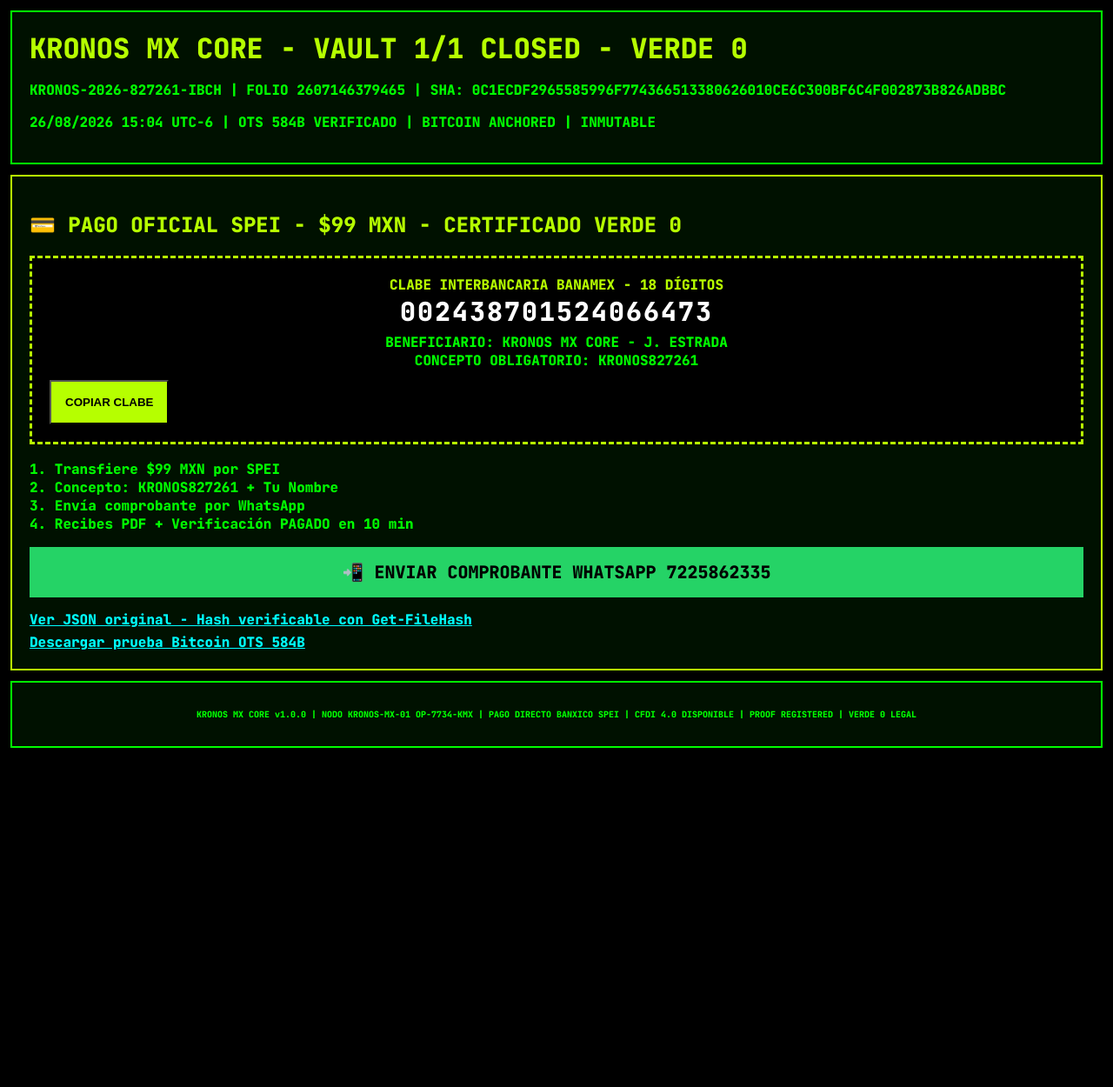
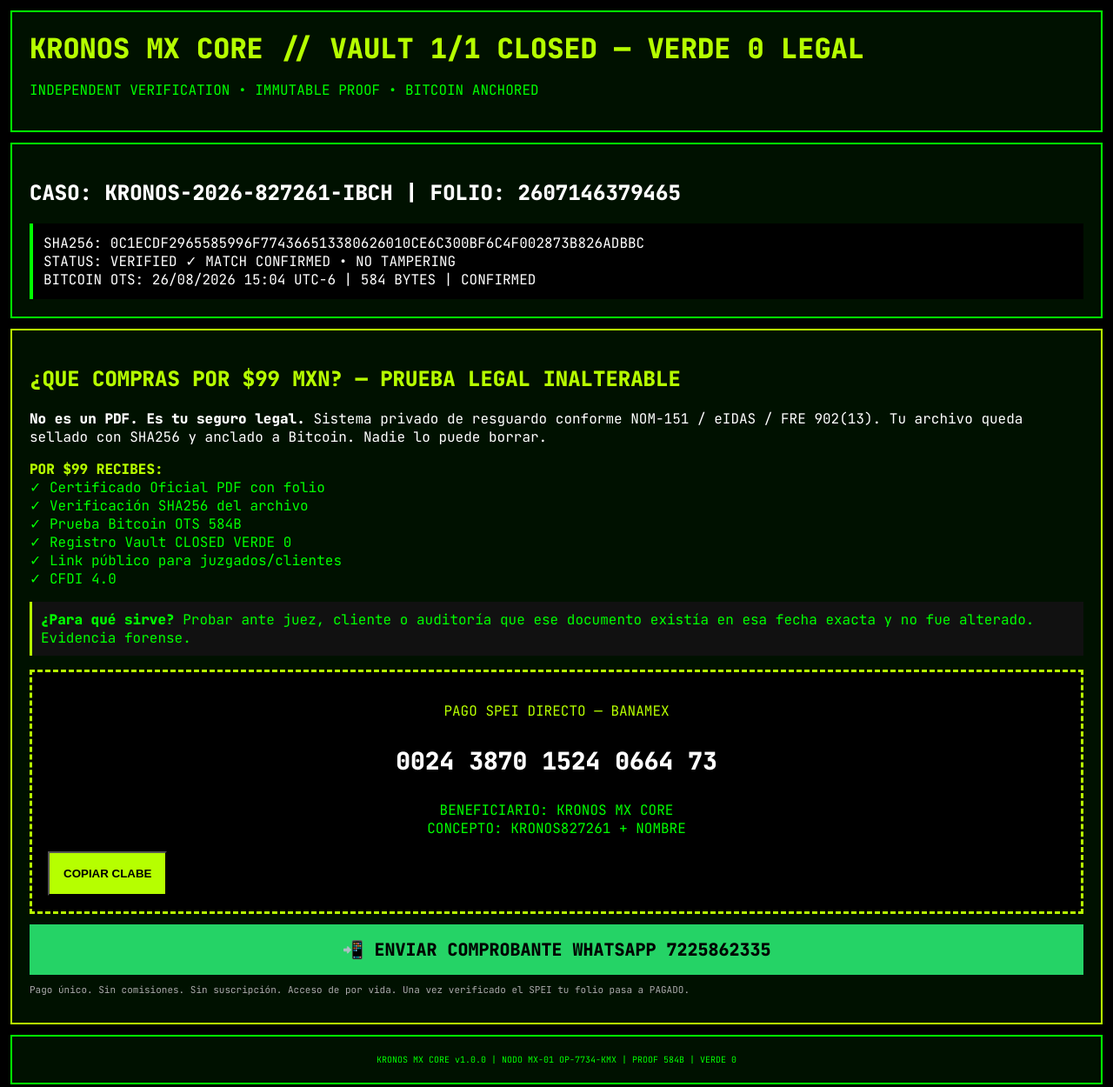
Before and after one commit to KRONOSPROYECT/kronos-mx-core, a website: page verify.html in a window 1280 px wide. Shown: the whole page at 87% size. Before the commit the page ends 872 px from the top, so only its background shows below. Drawn offline with Linux system fonts and the light colour scheme.

Commit message:
Update verify.html

```diff
--- a/verify.html
+++ b/verify.html
@@ -1,48 +1,54 @@
 <!DOCTYPE html>
 <html lang="es">
 <head>
-<meta charset="UTF-8">
-<meta name="viewport" content="width=device-width, initial-scale=1.0">
-<title>KRONOS MX CORE - COBRO SPEI $99 - VERDE 0 LEGAL</title>
+<meta charset="UTF-8"><meta name="viewport" content="width=device-width,initial-scale=1">
+<title>KRONOS MX CORE - Certificado Legal Inalterable $99 MXN</title>
 <style>
-@import url('https://fonts.googleapis.com/css2?family=JetBrains+Mono:wght@800&display=swap');
+@import url('https://fonts.googleapis.com/css2?family=JetBrains+Mono:wght@400;800&display=swap');
 body{background:#000;color:#0f0;font-family:'JetBrains Mono',monospace;margin:0}
 .card{border:2px solid #0f0;margin:12px;padding:20px;background:#001100}
-.hash{background:#000;color:#fff;padding:12px;word-break:break-all;border-left:4px solid #0f0}
-.btn{background:#b6ff00;color:#000;padding:16px;font-weight:800;text-decoration:none;display:block;text-align:center;margin-top:12px}
-.clabe-box{border:3px dashed #b6ff00;background:#000;padding:20px;text-align:center;margin:18px 0}
-.clabe{font-size:30px;color:#fff;font-weight:800;letter-spacing:2px;word-break:break-all}
+.hash{background:#000;color:#fff;padding:12px;border-left:4px solid #0f0;word-break:break-all}
+.btn{background:#b6ff00;color:#000;padding:16px;font-weight:800;display:block;text-align:center;text-decoration:none;margin-top:12px}
+.clabe-box{border:3px dashed #b6ff00;background:#000;padding:18px;text-align:center}
 </style>
 </head>
 <body>
 
 <div class="card">
-<h1 style="color:#b6ff00;margin:0">KRONOS MX CORE - VAULT 1/1 CLOSED - VERDE 0</h1>
-<p>KRONOS-2026-827261-IBCH | FOLIO 2607146379465 | SHA: 0C1ECDF2965585996F774366513380626010CE6C300BF6C4F002873B826ADBBC</p>
-<p>26/08/2026 15:04 UTC-6 | OTS 584B VERIFICADO | BITCOIN ANCHORED | INMUTABLE</p>
+<h1 style="color:#b6ff00;margin:0">KRONOS MX CORE // VAULT 1/1 CLOSED — VERDE 0 LEGAL</h1>
+<p>INDEPENDENT VERIFICATION • IMMUTABLE PROOF • BITCOIN ANCHORED</p>
+</div>
+
+<div class="card">
+<h2 style="color:#fff">CASO: KRONOS-2026-827261-IBCH | FOLIO: 2607146379465</h2>
+<div class="hash">SHA256: 0C1ECDF2965585996F774366513380626010CE6C300BF6C4F002873B826ADBBC<br>STATUS: VERIFIED ✓ MATCH CONFIRMED • NO TAMPERING<br>BITCOIN OTS: 26/08/2026 15:04 UTC-6 | 584 BYTES | CONFIRMED</div>
 </div>
 
 <div class="card" style="border-color:#b6ff00">
-<h2 style="color:#b6ff00">💳 PAGO OFICIAL SPEI - $99 MXN - CERTIFICADO VERDE 0</h2>
+<h2 style="color:#b6ff00">¿QUE COMPRAS POR $99 MXN? — PRUEBA LEGAL INALTERABLE</h2>
+<p style="color:#fff"><b>No es un PDF. Es tu seguro legal.</b> Sistema privado de resguardo conforme NOM-151 / eIDAS / FRE 902(13). Tu archivo queda sellado con SHA256 y anclado a Bitcoin. Nadie lo puede borrar.</p>
+<p style="margin-top:12px"><b style="color:#b6ff00">POR $99 RECIBES:</b><br>
+✓ Certificado Oficial PDF con folio<br>
+✓ Verificación SHA256 del archivo<br>
+✓ Prueba Bitcoin OTS 584B<br>
+✓ Registro Vault CLOSED VERDE 0<br>
+✓ Link público para juzgados/clientes<br>
+✓ CFDI 4.0</p>
+<p style="background:#111;padding:10px;border-left:3px solid #b6ff00;margin-top:12px"><b>¿Para qué sirve?</b> Probar ante juez, cliente o auditoría que ese documento existía en esa fecha exacta y no fue alterado. Evidencia forense.</p>
 
 <div class="clabe-box">
-<p style="color:#b6ff00;margin:0">CLABE INTERBANCARIA BANAMEX - 18 DÍGITOS</p>
-<div class="clabe" id="clabe">002438701524066473</div>
-<p style="margin:5px 0">BENEFICIARIO: KRONOS MX CORE - J. ESTRADA<br>CONCEPTO OBLIGATORIO: KRONOS827261</p>
-<button class="btn" onclick="navigator.clipboard.writeText('002438701524066473');alert('CLABE COPIADA: 002438701524066473')">COPIAR CLABE</button>
+<p style="color:#b6ff00">PAGO SPEI DIRECTO — BANAMEX</p>
+<p id="clabe" style="font-size:28px;color:#fff;font-weight:800">0024 3870 1524 0664 73</p>
+<p>BENEFICIARIO: KRONOS MX CORE<br>CONCEPTO: KRONOS827261 + NOMBRE</p>
+<button class="btn" onclick="navigator.clipboard.writeText('002438701524066473')">COPIAR CLABE</button>
 </div>
 
-<p>1. Transfiere $99 MXN por SPEI<br>2. Concepto: KRONOS827261 + Tu Nombre<br>3. Envía comprobante por WhatsApp<br>4. Recibes PDF + Verificación PAGADO en 10 min</p>
-
-<a href="https://wa.me/527225862335?text=Hola%20KRONOS%20pague%20%2499%20SPEI%20a%20CLABE%20002438701524066473%20FOLIO%202607146379465%20CASO%20KRONOS-2026-827261-IBCH%20SHA%200C1ECDF2%20Adjunto%20comprobante" class="btn" style="background:#25D366;color:#000;font-size:20px">📲 ENVIAR COMPROBANTE WHATSAPP 7225862335</a>
-
-<a href="host8000/payloads/KRONOS-2026-827261-IBCH.json" style="color:#0ff;display:block;margin-top:15px">Ver JSON original - Hash verificable con Get-FileHash</a>
-<a href="host8000/payloads/KRONOS-2026-827261-IBCH.json.ots" style="color:#0ff;display:block;margin-top:5px">Descargar prueba Bitcoin OTS 584B</a>
+<a href="https://wa.me/527225862335?text=Hola%20pague%2099%20SPEI%20Folio%202607146379465" class="btn" style="background:#25D366;font-size:20px">📲 ENVIAR COMPROBANTE WHATSAPP 7225862335</a>
+<p style="font-size:11px;margin-top:10px;color:#aaa">Pago único. Sin comisiones. Sin suscripción. Acceso de por vida. Una vez verificado el SPEI tu folio pasa a PAGADO.</p>
 </div>
 
-<div class="card">
-<p style="font-size:10px;text-align:center">KRONOS MX CORE v1.0.0 | NODO KRONOS-MX-01 OP-7734-KMX | PAGO DIRECTO BANXICO SPEI | CFDI 4.0 DISPONIBLE | PROOF REGISTERED | VERDE 0 LEGAL</p>
+<div class="card" style="text-align:center;font-size:10px">
+KRONOS MX CORE v1.0.0 | NODO MX-01 OP-7734-KMX | PROOF 584B | VERDE 0
 </div>
-
 </body>
 </html>
```
